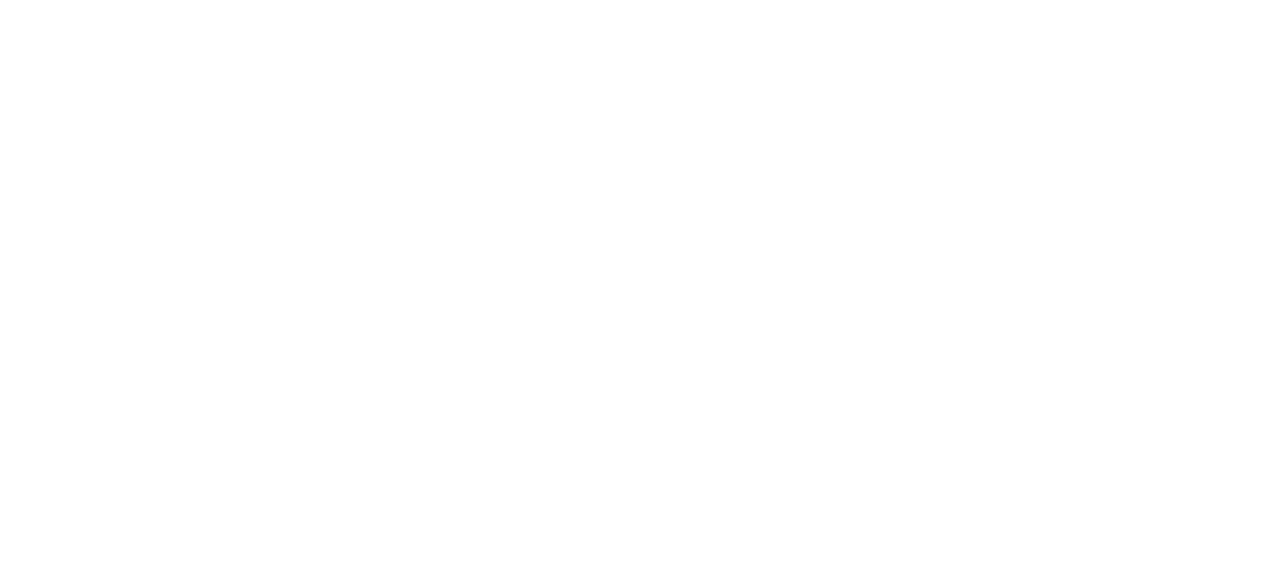
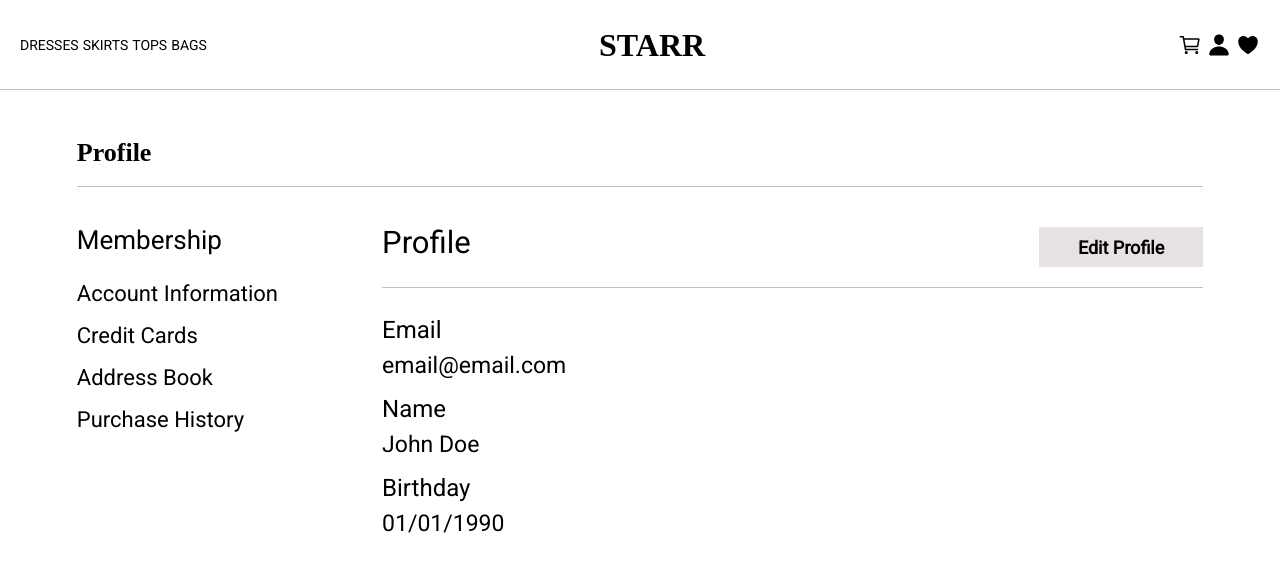
Before and after one commit to Cherrying55/E-commerce-Project, a React (Create React App) app: page /membership in a window 1280 px wide. Before the commit this address had no page. Shown: the top 572 px of the page. Built offline with nearby package versions, Linux system fonts and the light colour scheme.

Commit message:
Create account page and wishlist page

```diff
--- a/src/App2.js
+++ b/src/App2.js
@@ -5,6 +5,8 @@
 import ProductsPage from "./pages/ProductsPage";
 import SignUpPage from "./pages/SignUpPage"
 import CartPage from "./pages/CartPage/CartPage";
+import { AccountPage } from "./pages/AccountPage";
+import { WishListPage } from "./pages/WishListPage/WishListPage";
 
 export default function App2(){
     return(
@@ -17,6 +19,8 @@
         <Route path="/home" element={<HomePage />} />
         <Route path="/products/:category" element={<ProductsPage />} />
         <Route path="/cart" element={<CartPage />} />
+        <Route path="/membership" element={<AccountPage />} />
+        <Route path="/wishlist" element={<WishListPage />} />
         </Routes>
         </BrowserRouter>
         </>
--- a/src/assets/GlobalStyle.jsx
+++ b/src/assets/GlobalStyle.jsx
@@ -81,6 +81,7 @@
         border-bottom: 1px solid #c0c0c0;
         top: 0;
         background: white;
+        z-index: 3;
 
     }
 
--- a/src/pages/AccountPage.jsx
+++ b/src/pages/AccountPage.jsx
@@ -0,0 +1,159 @@
+import Header from "../components/Header";
+import { Breadcrumb } from "react-bootstrap";
+import styled from "styled-components";
+import { useState } from "react";
+
+
+export function AccountPage(){
+
+    const [currentabout, setCurrentAbout] = useState("accountinformation");
+
+    return(
+        <>
+        <Header />
+        <Container>
+            <div className="top">
+        <Breadcrumb />
+        <section>
+            <h1>Profile</h1>
+            <hr></hr>
+        </section>
+        </div>
+        <Content>
+            <Options>
+                <h1>Membership</h1>
+                <h2>Account Information</h2>
+                <h2>Credit Cards</h2>
+                <h2>Address Book</h2>
+                <h2>Purchase History</h2>
+            </Options>
+            <About>
+                {currentabout === "accountinformation" ? <><h1>Profile <button>Edit Profile</button></h1>
+                <hr></hr>
+                <h2>Email</h2>
+                <h3>email@email.com</h3>
+                <h2>Name</h2>
+                <h3>John Doe</h3>
+                <h2>Birthday</h2>
+                <h3>01/01/1990</h3></> : (
+                    currentabout === "creditcards" ? <>
+                    <h1>Credit Cards</h1>
+                <hr></hr>
+                <h2>Email</h2>
+                <h3>email@email.com</h3>
+                <h2>Name</h2>
+                <h3>John Doe</h3>
+                <h2>Birthday</h2>
+                <h3>01/01/1990</h3></>
+                :  <><h1>Addresses</h1>
+                <hr></hr>
+                <h2>Email</h2>
+                <h3>email@email.com</h3>
+                <h2>Name</h2>
+                <h3>John Doe</h3>
+                <h2>Birthday</h2>
+                <h3>01/01/1990</h3></>
+                )}
+            </About>
+        </Content>
+        </Container>
+        </>
+    )
+}
+
+const Container = styled.div`
+margin-top: 60px;
+padding-left: 6%;
+padding-right: 6%;
+width: 100%;
+padding-top: 10vh;
+
+.top{
+    width: 100%;
+}
+
+main{
+    width: 100%;
+    display: flex;
+flex-wrap: wrap;
+gap: 80px;
+}
+
+
+section{
+    width: 100%;
+    > h1{
+        font-size: 26px;
+        width: 100%;
+        font-weight: bold;
+        margin-bottom: 20px;
+    }
+
+    hr{
+        width: 100%;
+        background: #c0c0c0;
+        height: 1px;
+        border: none;
+    }
+    margin-bottom: 40px;
+}
+
+`
+
+const Content = styled.main``
+
+const Options = styled.div`
+width: 20%;
+
+h1{
+    font-size: 26px;
+    margin-bottom: 30px;
+}
+h2{
+    font-size: 22px;
+    margin-bottom: 20px;
+}
+`
+const About = styled.div`
+width: calc(80% - 80px);
+
+h1{
+    font-size: 31px;
+    margin-bottom: 20px;
+    display: flex;
+    width: 100%;
+    justify-content: space-between;
+}
+
+hr{
+    width: 100%;
+    background: #c0c0c0;
+    height: 1px;
+    border: none;
+    margin-bottom: 30px;
+}
+
+h2{
+    font-size: 24px;
+    margin-bottom: 12px;
+}
+
+h3{
+    font-size: 23px;
+    margin-bottom: 20px;
+}
+
+button{
+    background: #e6e2e1;
+    display: flex;
+    align-items: center;
+    height: 40px;
+    color: black;
+    border: none;
+    font-weight: bold;
+    justify-content: center;
+    font-size: 18px;
+    padding: 10px;
+    width: 20%;
+}
+`
--- a/src/pages/WishListPage/WishListPage.jsx
+++ b/src/pages/WishListPage/WishListPage.jsx
@@ -0,0 +1,89 @@
+import styled from "styled-components"
+import Header from "../../components/Header"
+import { Breadcrumb } from "../../components/Breadcrumb"
+import { WishListItem } from "./components/WishListItem"
+
+export function WishListPage(){
+
+    return(
+        <>
+        <Header />
+        <Container>
+        <div className="top">
+            <Breadcrumb />
+        <section>
+
+        <h1>Wishlist</h1>
+        <hr></hr>
+        </section>
+        </div>
+        <main>
+            <WishListItemsContainer>
+                <WishListItem />
+                <WishListItem />
+                <WishListItem />
+                <WishListItem />
+            </WishListItemsContainer>
+            </main>
+        </Container>
+        </>
+    )
+}
+
+const Container = styled.div`
+margin-top: 60px;
+padding-left: 6%;
+padding-right: 6%;
+width: 100%;
+padding-top: 10vh;
+
+.top{
+    width: 100%;
+}
+
+main{
+    width: 100%;
+    display: flex;
+flex-wrap: wrap;
+gap: 80px;
+}
+
+
+section{
+    width: 100%;
+    > h1{
+        font-size: 26px;
+        width: 100%;
+        font-weight: bold;
+        margin-bottom: 20px;
+    }
+
+    hr{
+        width: 100%;
+        background: #c0c0c0;
+        height: 1px;
+        border: none;
+    }
+    margin-bottom: 40px;
+}
+`
+
+const WishListItemsContainer = styled.div`
+width: 100%;
+gap: 20px;
+display: flex;
+flex-wrap: wrap;
+`
+
+/*
+ <h1>Shopping cart</h1>
+            <h4>To save your shopping bag, login or register</h4>
+ <WishListItemsContainer>
+                {
+                    cart.items.map(
+                        (i) => <WishListItem name={i.name} color={i.color} image={i.image} price={i.price} quantity={i.quantity} />
+                    )
+                }
+            </WishListItemsContainer>
+
+*/
--- /dev/null
+++ b/src/pages/WishListPage/components/WishListItem.jsx
@@ -0,0 +1,80 @@
+import styled from "styled-components"
+
+export function WishListItem(){
+
+    //will have trash ion-icon
+
+    return(
+        <ItemContainer>
+            <img src="https://i.imgur.com/zXfm0q3.jpg" />
+            <div>
+                <h1>Black top skirt with golden</h1>
+                <h2>Color: Blue</h2>
+                <h2>Size: WOMEN P</h2>
+                <h1>Price: $50</h1>
+                <button>ADD TO CART</button>
+                <button>REMOVE</button>
+            </div>
+        </ItemContainer>
+    )
+}
+
+const ItemContainer = styled.div`
+display: flex;
+gap: 5px;
+position: relative;
+img{
+    width: 128px;
+}
+width: 100%;
+
+div{
+    display: flex;
+    flex-direction: column;
+    gap: 8px;
+    width: 100%;
+}
+
+h1, h2{
+    font-size: 18px;
+    display: flex;
+    width: 100%;
+    justify-content: space-between;
+}
+
+h1{
+    font-weight: bold;
+}
+
+span{
+    font-size: 16px;
+}
+
+button{
+    display: flex;
+    align-items: center;
+    height: 40px;
+    border: none;
+    font-weight: bold;
+    justify-content: center;
+    font-size: 14px;
+    padding: 10px;
+    width: 12%;
+}
+
+button:first-of-type{
+    position: absolute;
+    bottom: calc(50% + 45px);
+    right: 0;
+    background: red;
+    color: white;
+}
+
+button:nth-of-type(2){
+    position: absolute;
+    bottom: calc(50% - 5px);
+    right: 0;
+    background: #e6e2e1;
+    color: black;
+}
+`
```
